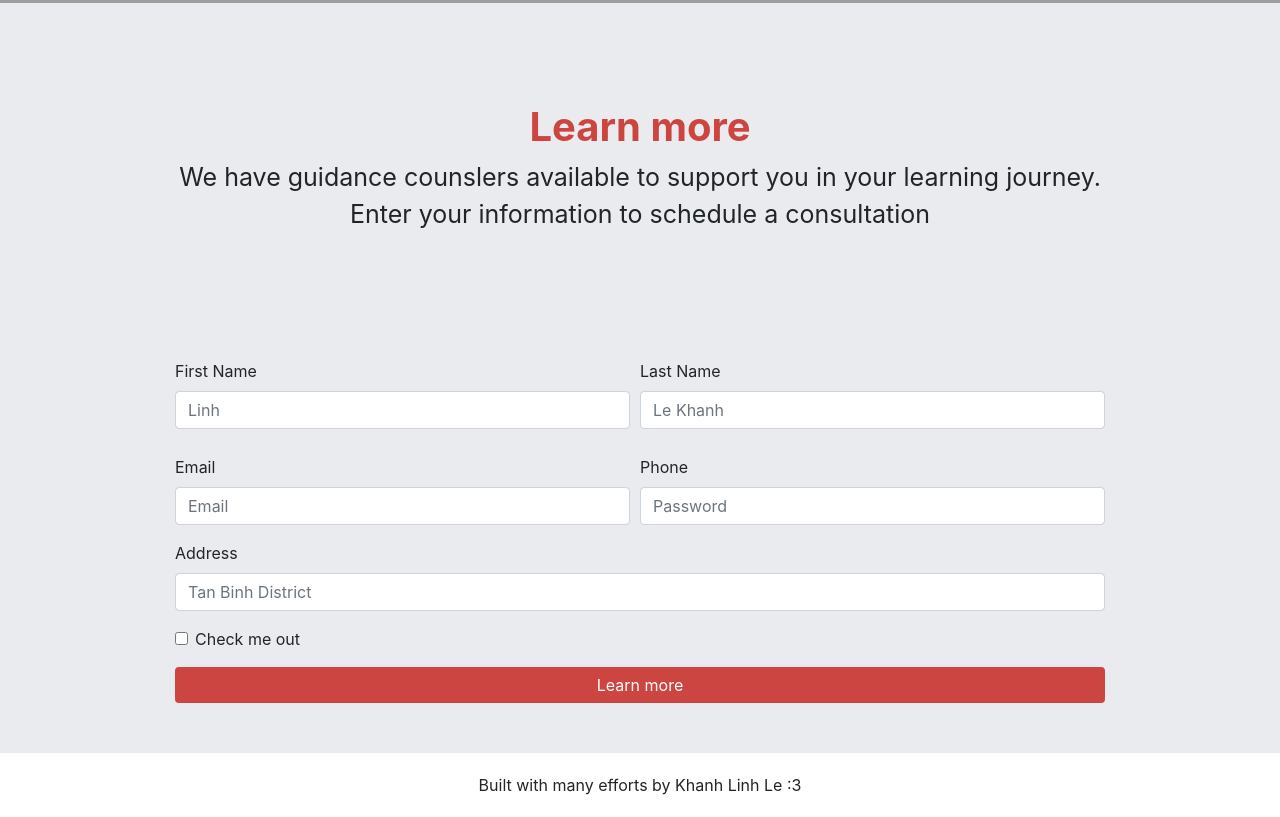
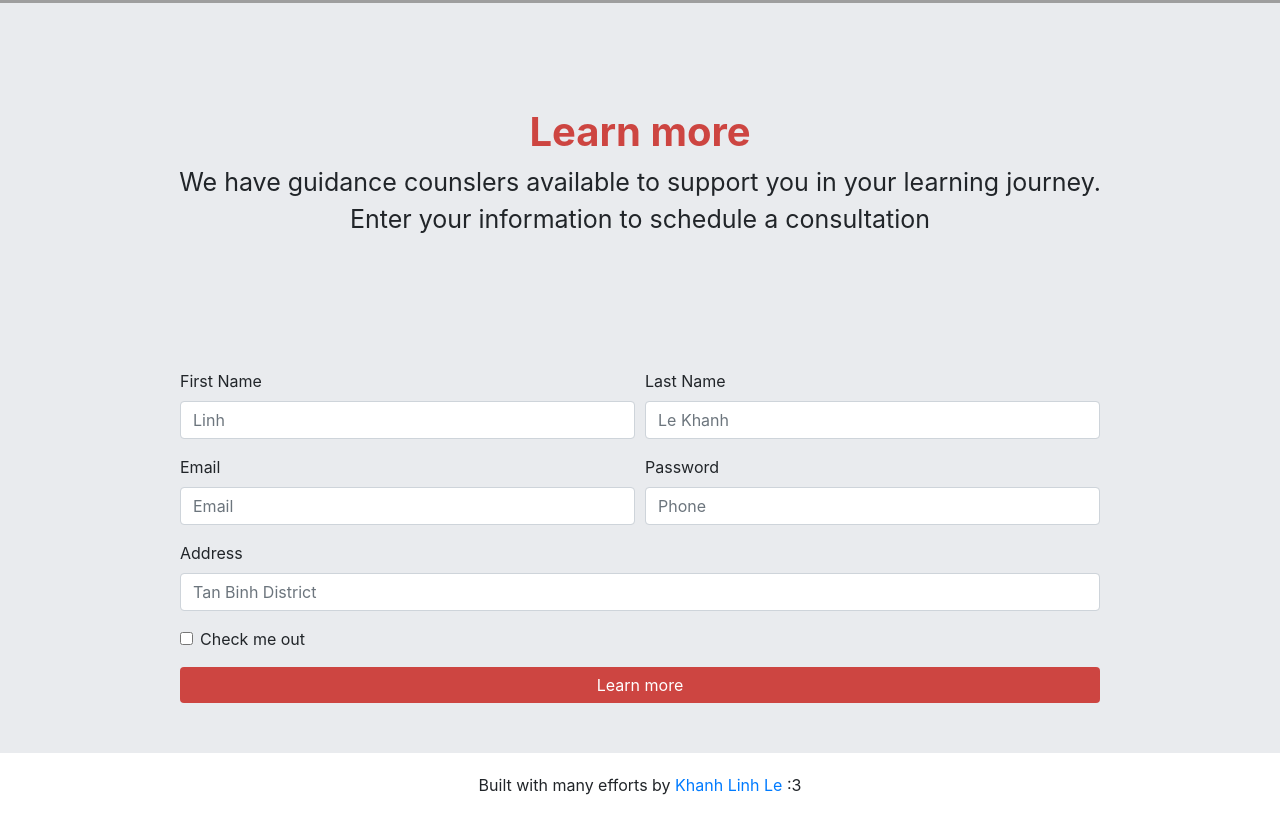
Before and after one commit to khanhlinhle/cs-pricing-page, a plain HTML site: page index.html in a window 1280 px wide. Shown: the part 2247-3064 px from the top of the page. Drawn offline with nearby package versions, Linux system fonts and the light colour scheme; grey boxes are pictures that could not be loaded.

Commit message:
Add files via upload

```diff
--- a/index.html
+++ b/index.html
@@ -122,7 +122,9 @@
                                 <div class="card-body">
                                     <h5 class="card-title">Full Stack Web Development</h5>
                                     <p class="card-text">HTML/CSS, Javascript, React, Python, Flask</p>
-                                    <a href="#" class="btn btn-primary text-right">Learn More</a>
+                                    <div class="text-right">
+                                        <a href="#" class="btn btn-primary">Learn More</a>
+                                    </div>
                                 </div>
                             </div>
                         </div>
@@ -132,7 +134,9 @@
                                 <div class="card-body">
                                     <h5 class="card-title">AI/ML Data Science</h5>
                                     <p class="card-text">Python, SQL, Machine Learning, Deep Learning, NLP, GCP, End-to-end Machine Learning</p>
-                                    <a href="#" class="btn btn-primary">Learn More</a>
+                                    <div class="text-right">
+                                        <a href="#" class="btn btn-primary">Learn More</a>
+                                    </div>
                                 </div>
                             </div>
                         </div>
@@ -142,7 +146,9 @@
                                 <div class="card-body">
                                     <h5 class="card-title">Mobile App Development</h5>
                                     <p class="card-text">Some quick example text to build on the card title and make up the bulk of the card's content.</p>
-                                    <a href="#" class="btn btn-primary">Learn More</a>
+                                    <div class="text-right">
+                                        <a href="#" class="btn btn-primary">Learn More</a>
+                                    </div>
                                 </div>
                             </div>
                         </div>
@@ -165,42 +171,44 @@
             <h1 class="typewrite"> Learn more</h1>
             <p class="fourth-section-text">We have guidance counslers available to support you in your learning journey. Enter your information to schedule a consultation</p>
         </div>
-        <form class="form-style">
-            <div class="name-box">
-                <div class="form-group firstname-box">
-                    <label for="exampleInputEmail1">First Name</label>
-                    <input type="text" class="form-control" id="" aria-describedby="emailHelp" placeholder="Linh">
+        <form>
+            <div class="form-row">
+                <div class="form-group col-md-6 firstname-box">
+                    <label for="inputEmail4">First Name</label>
+                    <input type="email" class="form-control" id="inputEmail4" placeholder="Linh">
                 </div>
-                <div class="form-group lastname-box">
-                    <label for="exampleInputPassword1">Last Name</label>
-                    <input type="password" class="form-control" id="exampleInputPassword1" placeholder="Le Khanh">
+                <div class="form-group col-md-6 lastname-box">
+                    <label for="inputPassword4">Last Name</label>
+                    <input type="password" class="form-control" id="inputPassword4" placeholder="Le Khanh">
                 </div>
             </div>
-            <div class="account-box">
-                <div class="form-group email-box">
-                    <label for="exampleInputEmail1">Email</label>
-                    <input type="text" class="form-control" id="" aria-describedby="emailHelp" placeholder="Email">
+            <div class="form-row">
+                <div class="form-group col-md-6">
+                    <label for="inputEmail4">Email</label>
+                    <input type="email" class="form-control" id="inputEmail4" placeholder="Email">
                 </div>
-                <div class="form-group password-box">
-                    <label for="exampleInputPassword1">Phone</label>
-                    <input type="password" class="form-control" id="exampleInputPassword1" placeholder="Password">
+                <div class="form-group col-md-6">
+                    <label for="inputPassword4">Password</label>
+                    <input type="password" class="form-control" id="inputPassword4" placeholder="Phone">
                 </div>
             </div>
-            <div>
-                <div class="form-group">
-                    <label for="exampleInputEmail1">Address</label>
-                    <input type="text" class="form-control" id="" aria-describedby="emailHelp" placeholder="Tan Binh District">
+            <div class="form-group">
+                <label for="inputAddress">Address</label>
+                <input type="text" class="form-control" id="inputAddress" placeholder="Tan Binh District">
+            </div>
+            <div class="form-group">
+                <div class="form-check">
+                    <input class="form-check-input" type="checkbox" id="gridCheck">
+                    <label class="form-check-label" for="gridCheck">
+                  Check me out
+                </label>
                 </div>
-            </div>
-            <div class="form-group form-check">
-                <input type="checkbox" class="form-check-input" id="exampleCheck1">
-                <label class="form-check-label" for="exampleCheck1">Check me out</label>
             </div>
             <button type="submit" class="btn btn-primary button-size">Learn more</button>
         </form>
     </section>
     <footer>
-        Built with many efforts by Khanh Linh Le :3
+        Built with many efforts by <a href="https://github.com/khanhlinhle">Khanh Linh Le</a> :3
     </footer>
     <script src="https://code.jquery.com/jquery-3.4.1.slim.min.js" integrity="sha384-J6qa4849blE2+poT4WnyKhv5vZF5SrPo0iEjwBvKU7imGFAV0wwj1yYfoRSJoZ+n" crossorigin="anonymous"></script>
     <script src="https://cdn.jsdelivr.net/npm/popper.js@1.16.0/dist/umd/popper.min.js" integrity="sha384-Q6E9RHvbIyZFJoft+2mJbHaEWldlvI9IOYy5n3zV9zzTtmI3UksdQRVvoxMfooAo" crossorigin="anonymous"></script>
--- a/style.css
+++ b/style.css
@@ -105,10 +105,6 @@ section .typewrite {
     margin-top: 0em;
 }
 
-.name-box {
-    display: flex;
-}
-
 .firstname-box {
     width: 465px;
     display: inline-block;
@@ -119,27 +115,6 @@ section .typewrite {
 }
 
 .lastname-box {
-    width: 465px;
-    display: inline-block;
-    justify-content: flex-end;
-    padding-top: 10px;
-    font-weight: 400;
-}
-
-.account-box {
-    display: flex;
-}
-
-.email-box {
-    width: 465px;
-    display: inline-block;
-    justify-content: flex-start;
-    padding-top: 10px;
-    padding-right: 10px;
-    font-weight: 400;
-}
-
-.password-box {
     width: 465px;
     display: inline-block;
     justify-content: flex-end;
```
